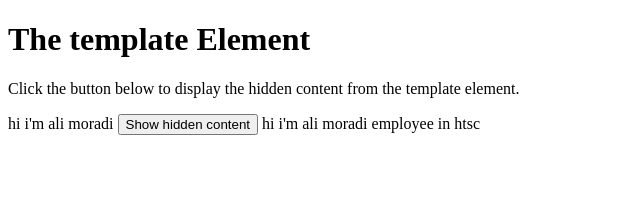
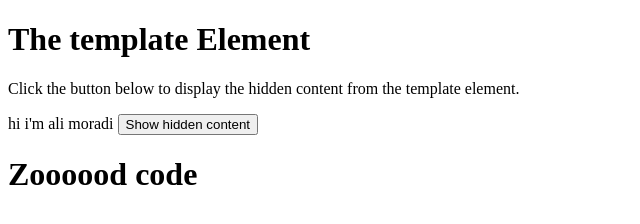
Before and after one commit to ALIII77/test1, a plain HTML site: page index.html in a window 1280 px wide. Shown: the whole page, without its empty margins (0-640 px from the left). Drawn offline with Linux system fonts and the light colour scheme.

Commit message:
add h1 tag

```diff
--- a/index.html
+++ b/index.html
@@ -10,7 +10,7 @@
 
 <button onclick="showContent()">Show hidden content</button>
 
-<body> hi i'm ali moradi employee in htsc </body>
+<h1>Zoooood code</h1>
 
 <template>
   <h2>Flower</h2>
```
